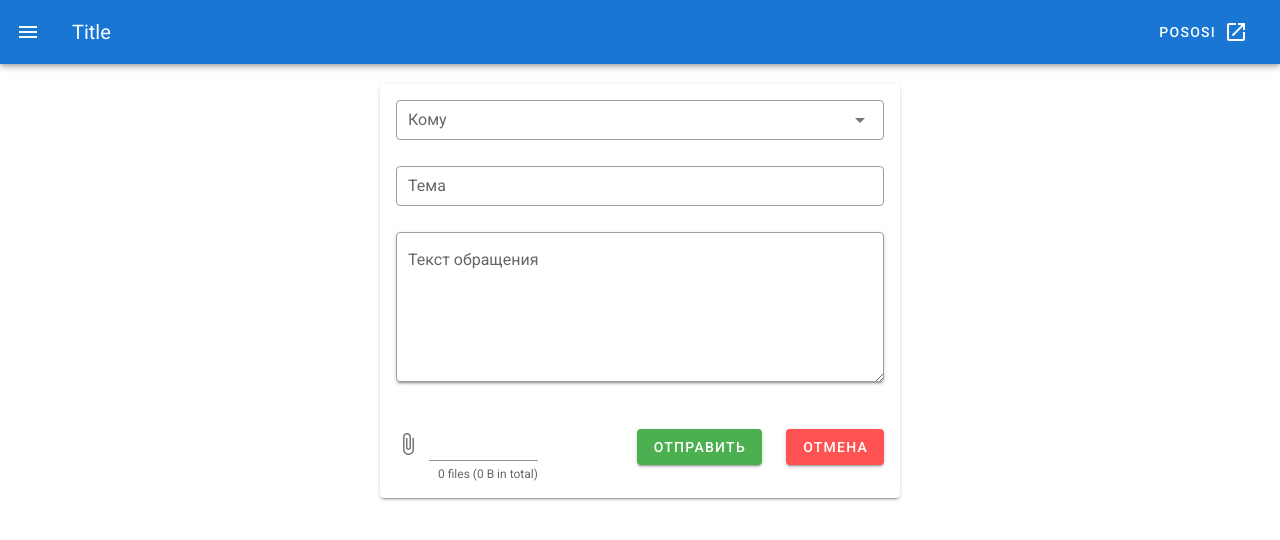
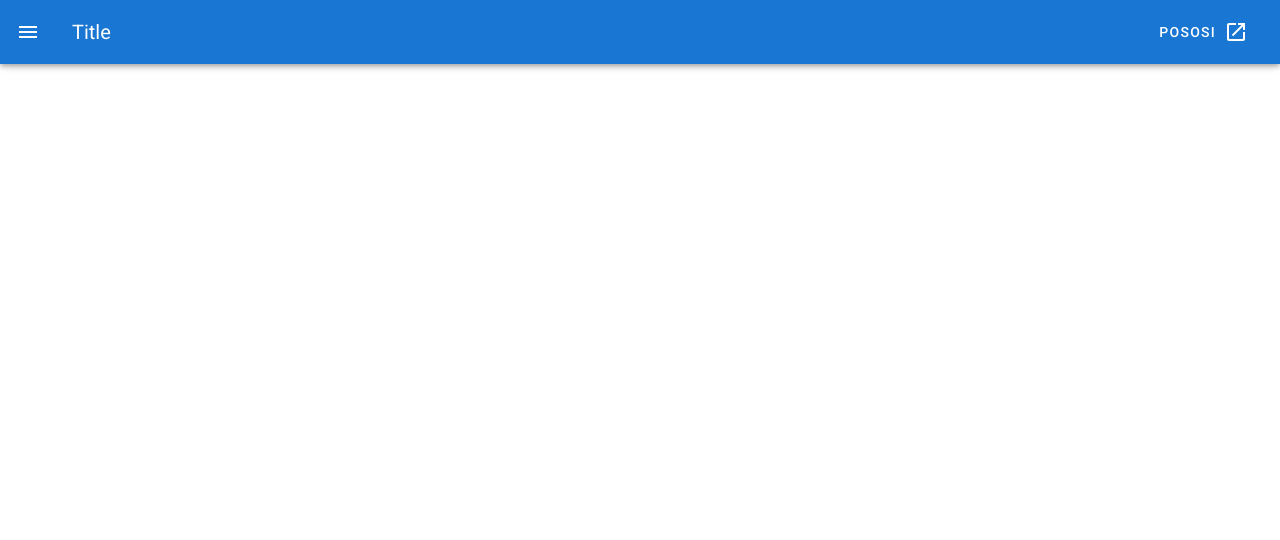
Before and after one commit to mamkakot/hack_app_front, a Vue app: page / in a window 1280 px wide. Shown: the top 540 px of the page. Built offline with nearby package versions, Linux system fonts and the light colour scheme.

Commit message:
moved appeal form

```diff
--- a/src/views/Home.vue
+++ b/src/views/Home.vue
@@ -1,17 +1,14 @@
 <template>
   <div>
     <h1>{{ user }}</h1>
-    <AppealForm />
   </div>
 </template>
 
 <script>
-import AppealForm from '@/components/AppealForm.vue';
 import { mapState } from 'vuex';
 
 export default {
   components: {
-    AppealForm,
   },
   computed: mapState('user', ['user']),
 };
```
Also changed, not shown: src/views/AppealForm.vue (renamed from src/components/AppealForm.vue).
